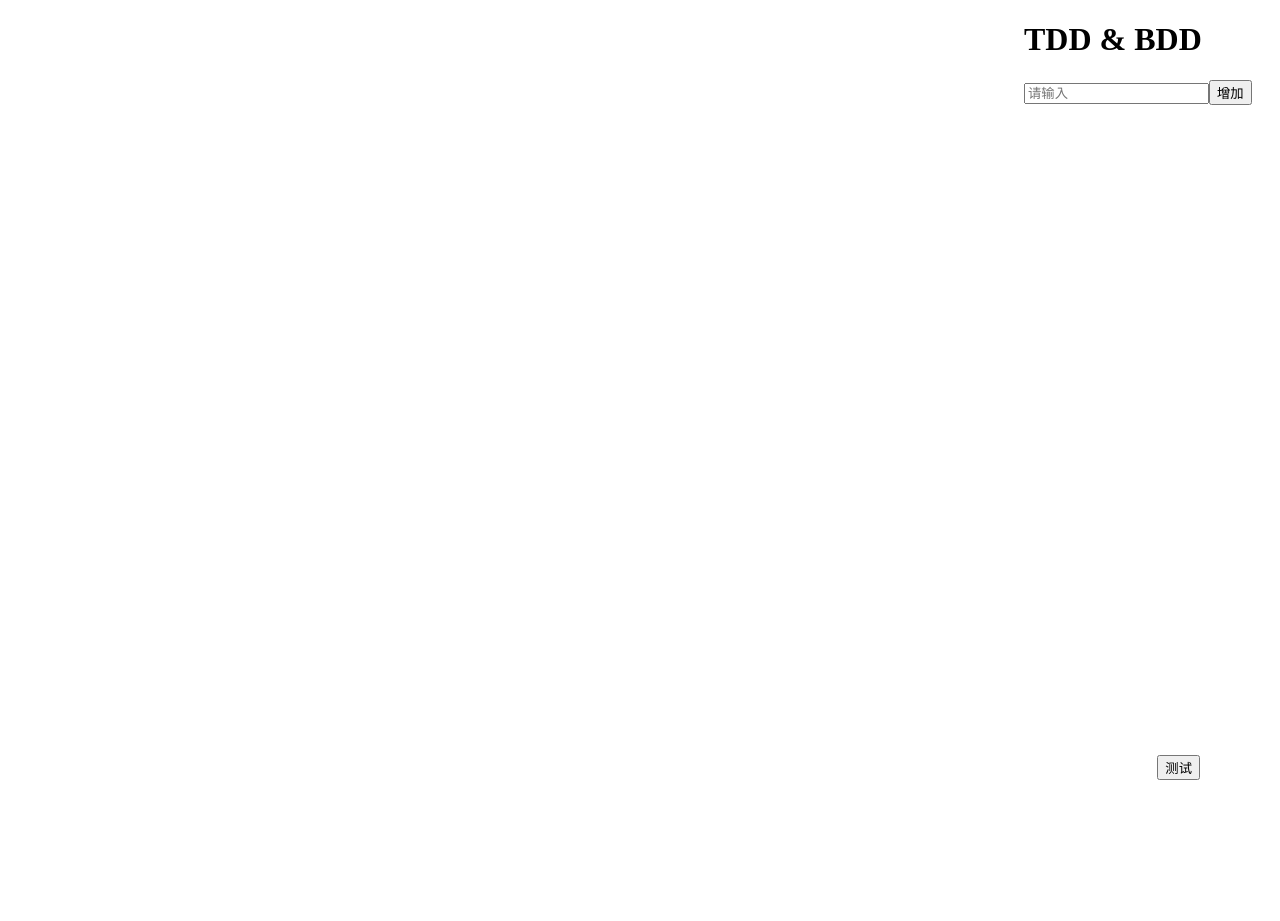
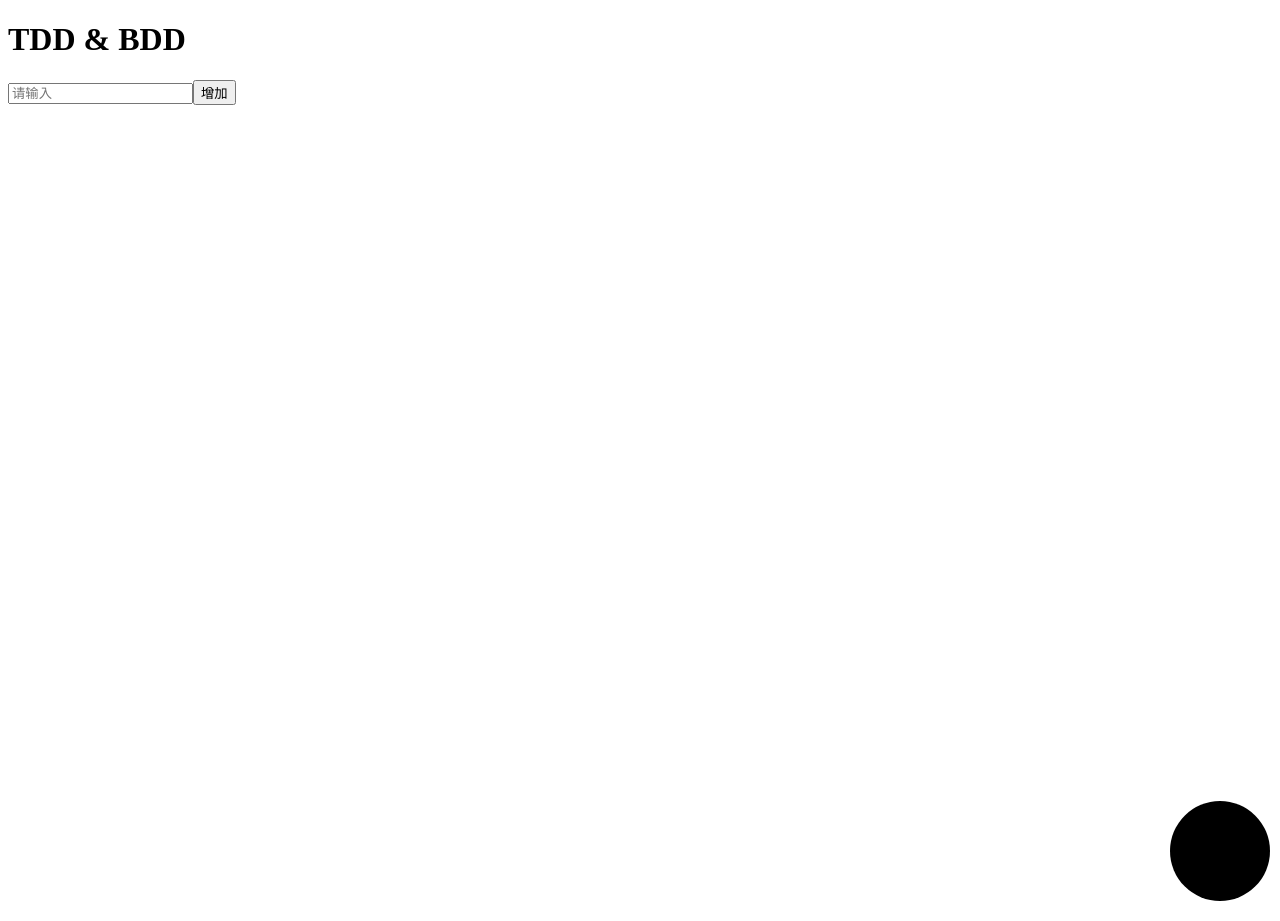
Before and after one commit to bigbigDreamer/react-unit-test, a React app: page / in a window 1280 px wide. Before the commit the page ends 800 px from the top, so only its background shows below. Built offline with nearby package versions, Linux system fonts and the light colour scheme.

Commit message:
docs: 完善dnd-番外篇文档

```diff
--- /dev/null
+++ b/src/components/dnd-demo/dnd-container/index.less
@@ -0,0 +1,7 @@
+.dnd-container {
+  position: absolute;
+  right: 0;
+  height: 100%;
+  width: 10vw;
+  z-index: 998;
+}
--- /dev/null
+++ b/src/components/dnd-demo/dnd-container/index.tsx
@@ -0,0 +1,41 @@
+import React, {FC, useState} from 'react';
+import { useDrop } from 'react-dnd'
+import DndTarget from "../dnd-target";
+
+import './index.less';
+
+export interface DragItem {
+    id: string
+    type: string
+    right: number
+    bottom: number
+}
+
+const DndContainer: FC = () => {
+
+    const [coor, setCoor] = useState({ bottom: 20, right: 10 });
+
+    const [, drop] = useDrop({
+        accept: 'box',
+        drop(item: DragItem, monitor) {
+            const delta = monitor.getDifferenceFromInitialOffset() as {
+                x: number
+                y: number
+            }
+
+            let right = Math.round(item.right - delta.x)
+            let bottom = Math.round(item.bottom - delta.y)
+
+            setCoor(state => ({...state, right, bottom }));
+            return undefined
+        },
+    })
+
+    return (
+        <div className="dnd-container" ref={drop}>
+            <DndTarget coor={coor}/>
+        </div>
+    )
+};
+
+export default DndContainer;
--- /dev/null
+++ b/src/components/dnd-demo/dnd-target/index.less
@@ -0,0 +1,8 @@
+.dnd-target {
+  width: 100px;
+  height: 100px;
+  background-color: black;
+  border-radius: 50%;
+  position: absolute;
+  z-index: 999;
+}
--- /dev/null
+++ b/src/components/dnd-demo/dnd-target/index.tsx
@@ -0,0 +1,30 @@
+import React, { FC } from 'react';
+import { useDrag } from "react-dnd";
+import './index.less';
+
+
+
+interface DndTargetProps {
+    coor: {
+        right: number;
+        bottom: number;
+    }
+}
+
+const DndTarget: FC<DndTargetProps> = ({ coor }) => {
+
+    const [{ isDragging }, drag] = useDrag({
+        item: { right: coor.right, bottom: coor.bottom, type: 'box' },
+        collect: (monitor) => ({
+            isDragging: monitor.isDragging(),
+        }),
+    })
+
+    if(isDragging) { return null }
+
+    return (
+        <div className="dnd-target" style={coor} ref={drag}/>
+    )
+};
+
+export default DndTarget;
--- /dev/null
+++ b/src/components/dnd-demo/index.tsx
@@ -0,0 +1,14 @@
+import React, { FC } from 'react';
+import {DndProvider} from "react-dnd";
+import {HTML5Backend} from "react-dnd-html5-backend";
+import DndContainer from "./dnd-container";
+
+const DndDemo: FC = () => {
+    return (
+        <DndProvider backend={HTML5Backend}>
+            <DndContainer/>
+        </DndProvider>
+    )
+};
+
+export default DndDemo;
--- a/src/index.tsx
+++ b/src/index.tsx
@@ -1,9 +1,8 @@
 import React  from 'react';
 import ReactDOM from 'react-dom';
 import Home from './pages/home'
-import {DndProvider} from "react-dnd";
-import {HTML5Backend} from "react-dnd-html5-backend";
 
-ReactDOM.render( <DndProvider backend={HTML5Backend}><Home/></DndProvider>,
+
+ReactDOM.render( <Home/>,
     document.getElementById('root')
 );
--- a/src/pages/home/index.less
+++ b/src/pages/home/index.less
@@ -1,12 +1,3 @@
 .home {
-  //h1 {
-  //  text-align: center;
-  //}
-  position: fixed;
-  top: 0;
-  right: 0;
-  height: 100vh;
-  width: 20vw;
-  z-index: 99999;
 
 }
--- a/src/pages/home/index.tsx
+++ b/src/pages/home/index.tsx
@@ -1,67 +1,17 @@
-import React, { FC, useState, useCallback } from "react";
+import React, { FC } from "react";
 import TodoList from "../../components/todo-list";
-// import Draggable from "../../components/dragable";
-import { useDrop, useDrag } from 'react-dnd'
+import DndDemo from "../../components/dnd-demo";
 import './index.less';
 
-export interface DragItem {
-    id: string
-    type: string
-    right: number
-    bottom: number
-}
-
-interface BoxMap {
-    bottom: number; right: number; title: string
-}
 
 const Home: FC = () => {
 
-    const [boxes, setBoxes] = useState<BoxMap>({bottom: 20, right: 80, title: 'Drag me around'})
-
-    const moveBox = useCallback(
-        (right: number, bottom: number) => {
-            setBoxes(boxes => ({...boxes, right, bottom }))
-        },
-        [],
-    )
-
-    const [, drop] = useDrop({
-        accept: 'box',
-        drop(item: DragItem, monitor) {
-            const delta = monitor.getDifferenceFromInitialOffset() as {
-                x: number
-                y: number
-            }
-
-            let right = Math.round(item.right - delta.x)
-            let bottom = Math.round(item.bottom - delta.y)
-            console.log(right, bottom)
-            moveBox(right, bottom)
-            return undefined
-        },
-    })
-
-    const [{ isDragging }, drag] = useDrag({
-        item: { right: boxes.right, bottom: boxes.bottom, type: 'box' },
-        collect: (monitor) => ({
-            isDragging: monitor.isDragging(),
-        }),
-    })
-    //
-    // if (isDragging) {
-    //     return <div ref={drag} />
-    // }
-
-
     return (
-            <div className="home" ref={drop}>
-                <h1>TDD & BDD</h1>
-                <TodoList/>
-                {
-                    !isDragging &&  <button ref={drag} style={{position: 'absolute', ...boxes}}>测试</button>
-                }
-            </div>
+        <div className="home">
+            <h1>TDD & BDD</h1>
+            <TodoList/>
+            <DndDemo/>
+        </div>
     )
 }
 
```
Also changed, not shown: 1 other file (tests, documents, lock files or other folders).
